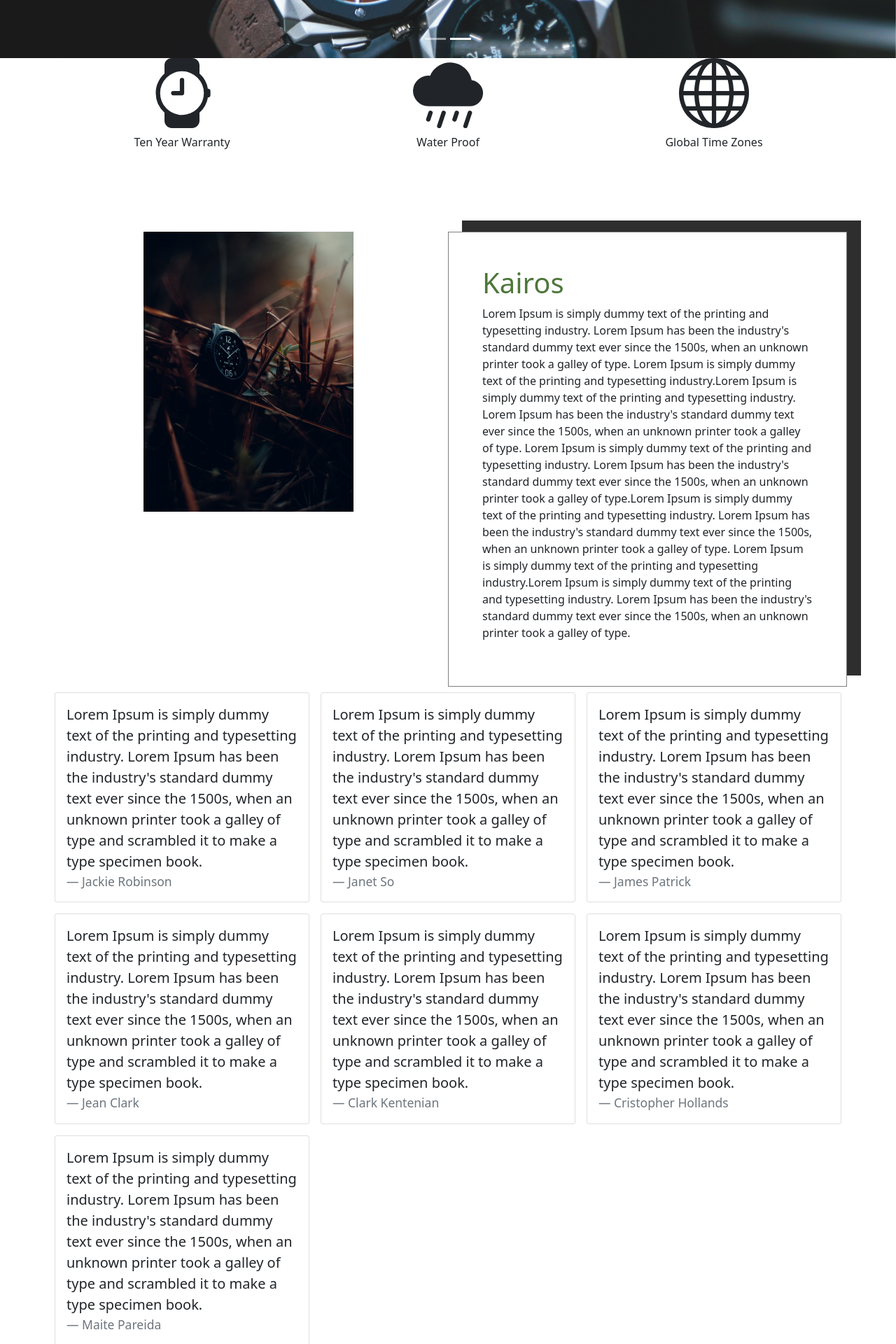
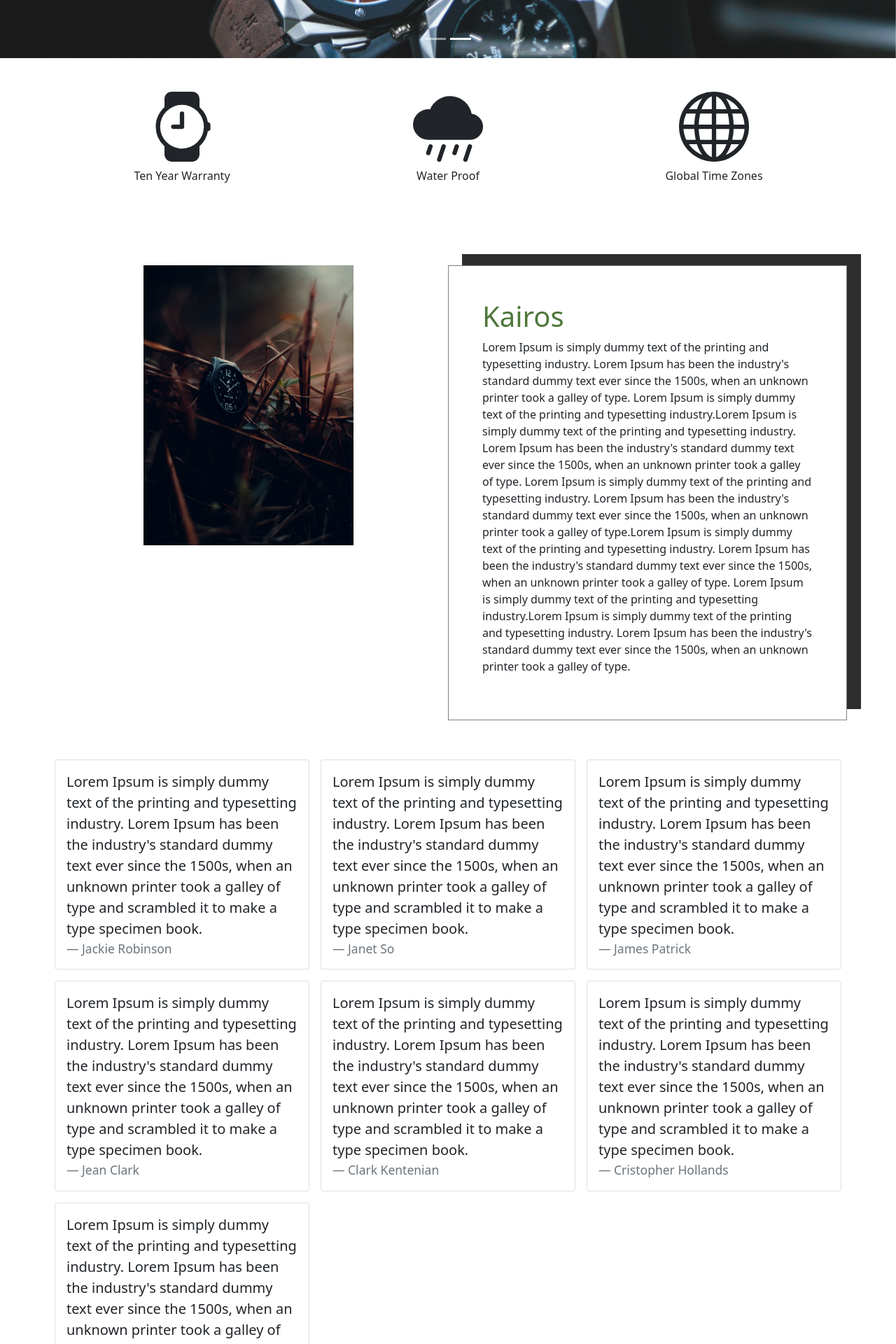
Before and after one commit to JennMP88/watchesApp, a React (Create React App) app: page / in a window 1280 px wide. Shown: the part 520-2440 px from the top of the page at 70% size. Built offline with nearby package versions, Linux system fonts and the light colour scheme.

Commit message:
proper spacing in between components

```diff
--- a/src/components/benefits.js
+++ b/src/components/benefits.js
@@ -8,7 +8,7 @@ class Benefits extends Component {
  }
   render(){
     return (<>
-    <div class="container">
+    <div class="container mt-5">
   <div class="row align-items-start ">
     <div class="col">
     <svg xmlns="http://www.w3.org/2000/svg" width="auto" height="100" fill="currentColor" class="bi bi-watch" viewBox="0 0 16 16">
--- a/src/components/reviewsSection.js
+++ b/src/components/reviewsSection.js
@@ -9,7 +9,7 @@ class ReviewsSection extends Component {
  }
   render(){
     return (<>
-    <div class="container">
+    <div class="container mt-5">
     <div class="row align-items-start">
 
         {
```
